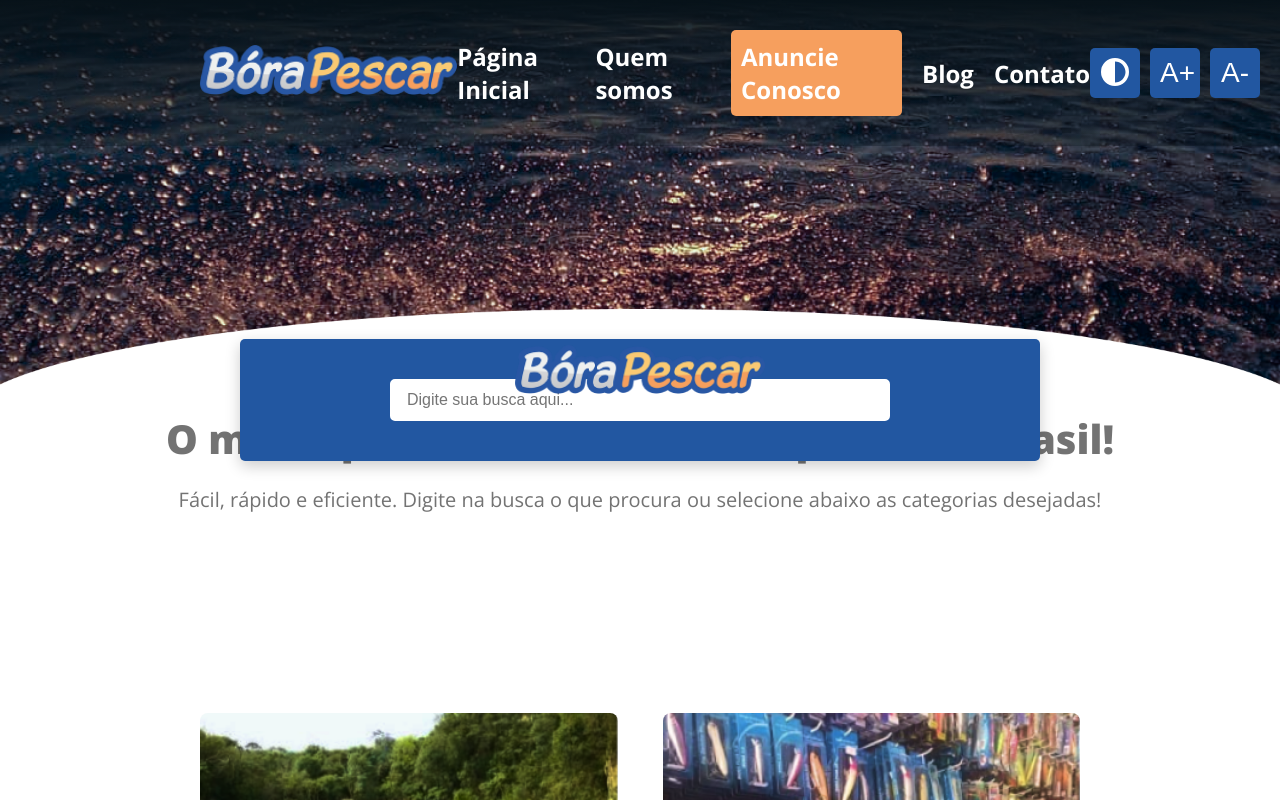
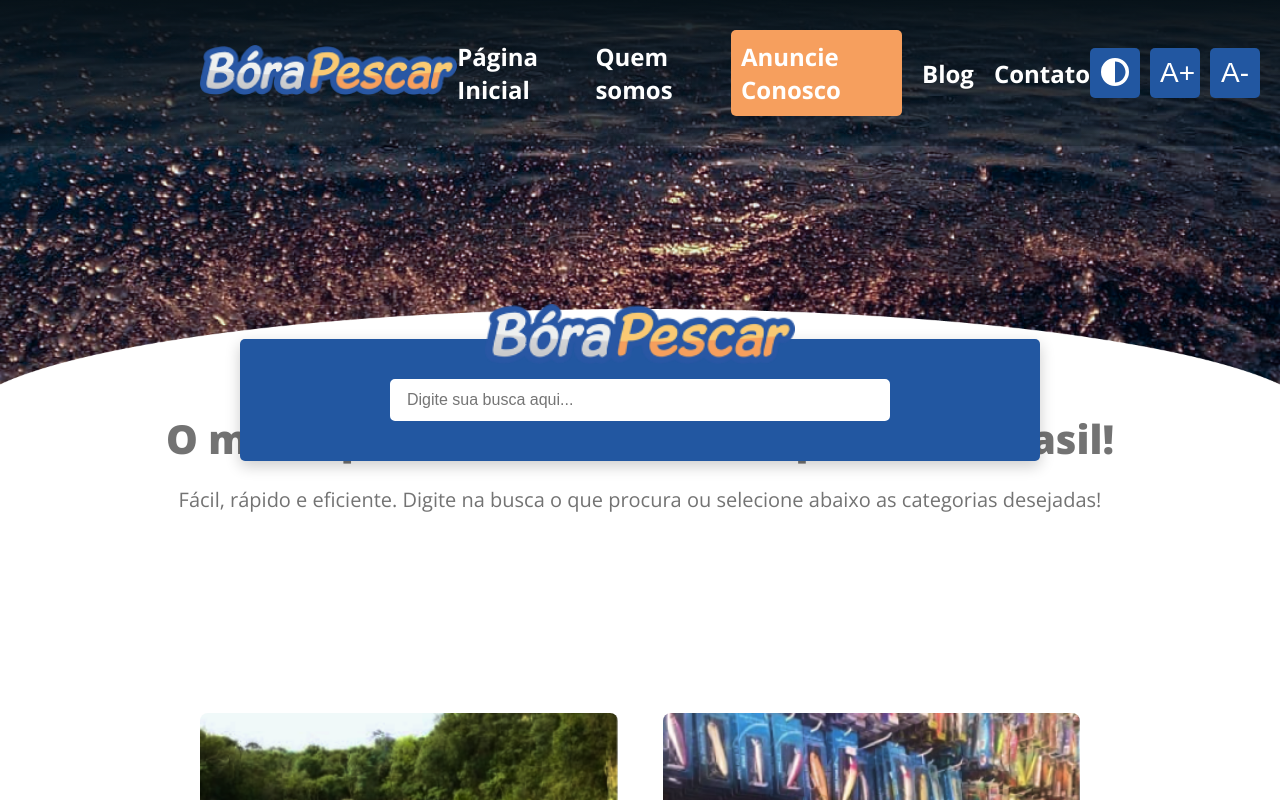
Before and after one commit to marianakaori/bora-pescar-redesign, a React (Vite) app: page / in a window 1280 px wide. Shown: the top 800 px of the page. Built offline with nearby package versions, Linux system fonts and the light colour scheme; a web font is replaced by a local one.

Commit message:
ajuste imagem campo busca

```diff
--- a/src/pages/Home/home.css
+++ b/src/pages/Home/home.css
@@ -38,13 +38,12 @@
 
 /* Estilo do logo */
 .title-image {
-    max-width: 250px;
-    width: 100%;
+    width: 310px;
     height: auto;
     margin: 0 auto;
     position: absolute;
     z-index: 3;
-    top: 5%;
+    top: -35px;
     left: 50%;
     transform: translate(-50%, 0);
 }
```
